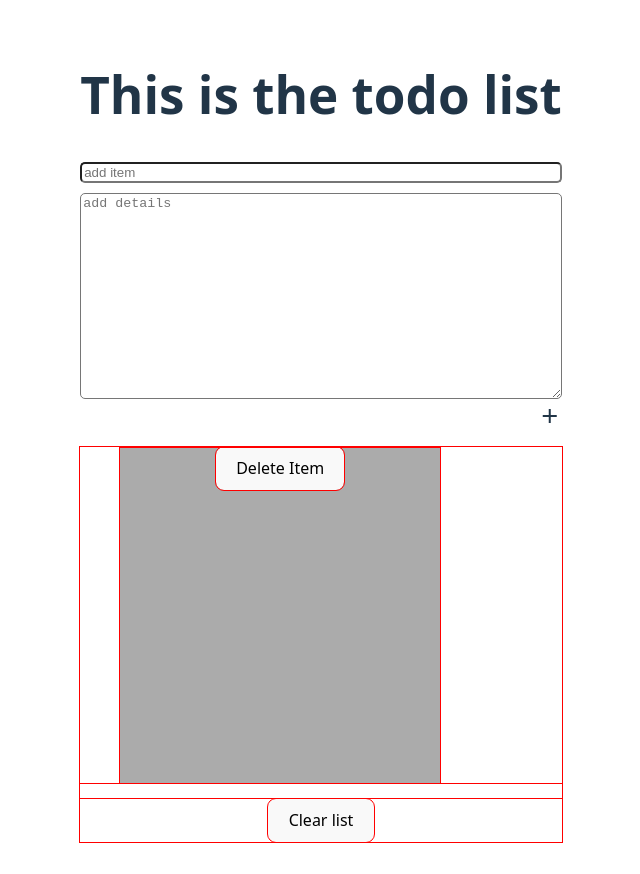
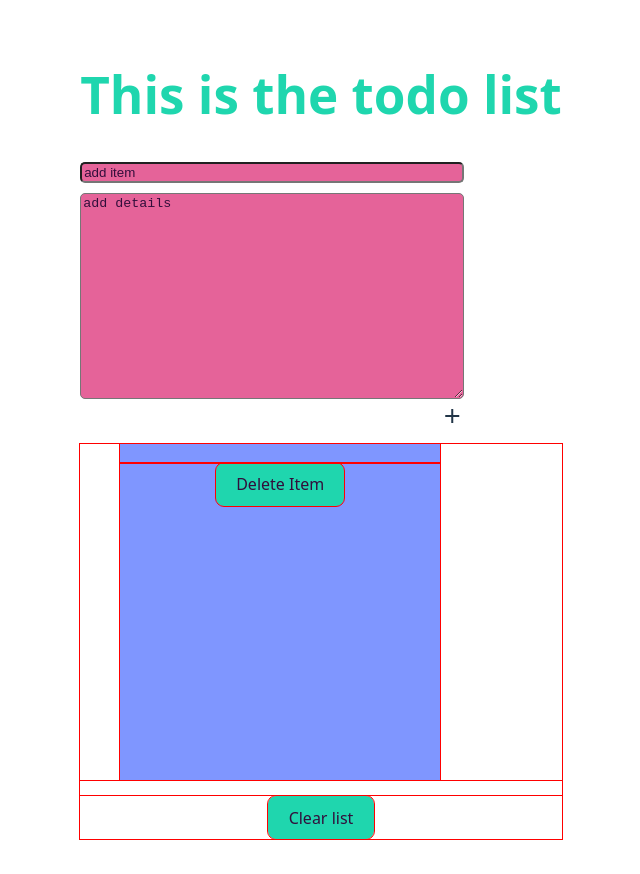
Before and after one commit to noHacksReq/TooMuchToDo, a Vue app in the folder project/: page / in a window 1280 px wide. Both pictures are taken after a click on the element "add". Shown: the whole page, without its empty margins (319-959 px from the left). Built offline with nearby package versions, Linux system fonts and the light colour scheme.

Commit message:
added colors and styles

```diff
--- a/project/src/components/Body.vue
+++ b/project/src/components/Body.vue
@@ -12,11 +12,15 @@ const store = useTodoStore();
 </script>
 
 <template>
-  <h1>This is the todo list</h1>
+  <h1 class="title">This is the todo list</h1>
   <InputComponent />
   <ListComponent />
 </template>
 
 <style scoped>
 
+.title {
+  color: var(--teal);
+}
+
 </style>
--- a/project/src/components/InputComponent.vue
+++ b/project/src/components/InputComponent.vue
@@ -47,17 +47,26 @@ h1 {
 .todoForm {
   display: flex;
   flex-direction: column;
+  max-width: 30vw;
+}
+
+::placeholder {
+  color: var(--dark-purple);
 }
 
 .textInput {
   margin: 5px 0;
   border-radius: 5px;
+  background-color: var(--pink);
+  color: var(--dark-purple);
 }
 
 .textBox {
   height: 200px;
    margin: 5px 0;
    border-radius: 5px;
+   background-color: var(--pink);
+   color: var(--dark-purple);
 }
 
 .addIcon {
--- a/project/src/components/ListComponent.vue
+++ b/project/src/components/ListComponent.vue
@@ -23,11 +23,11 @@ const deleteItem = (i) => {
         class="tdItem" v-for="(item, index) in store.todoArr">
             <h3>{{ item.title }}</h3>
             <p>{{ item.description }}</p>
-            <button @click="deleteItem(index)">Delete Item</button>
+            <button class="btn" @click="deleteItem(index)">Delete Item</button>
         </li>
     </ul>
     <div v-show="store.todoArr.length">
-      <button @click="store.testAction()">Clear list</button>
+      <button class="btn" @click="store.testAction()">Clear list</button>
     </div>
   </section>
 
@@ -38,14 +38,19 @@ const deleteItem = (i) => {
   outline: 1px solid red;
 }
 .tdList {
-
-    list-style: none;
+  list-style: none;
+  display: flex;
 }
 
 .tdItem {
   height: 42vh;
   width: 25vw;
-  background-color: #ababab;
-  color: #2d2d2d;
+  background-color: var(--light-purple);
+  color: var(--dark-purple);
+}
+
+.btn {
+  background-color: var(--teal);
+  color: var(--dark-purple);
 }
 </style>
--- a/project/src/style.css
+++ b/project/src/style.css
@@ -1,11 +1,20 @@
 :root {
+
+  /* GLOBAL COLOR VARIBALES  */
+
+  --dark-purple: #320E3B;
+  --teal: #1FD6AE;
+  --pink: #E56399;
+  --light-purple: #7F96FF;
+
+
   font-family: system-ui, Avenir, Helvetica, Arial, sans-serif;
   line-height: 1.5;
   font-weight: 400;
 
   color-scheme: light dark;
   color: rgba(255, 255, 255, 0.87);
-  background-color: #242424;
+  background-color: var(--dark-purple);
 
   font-synthesis: none;
   text-rendering: optimizeLegibility;
```
